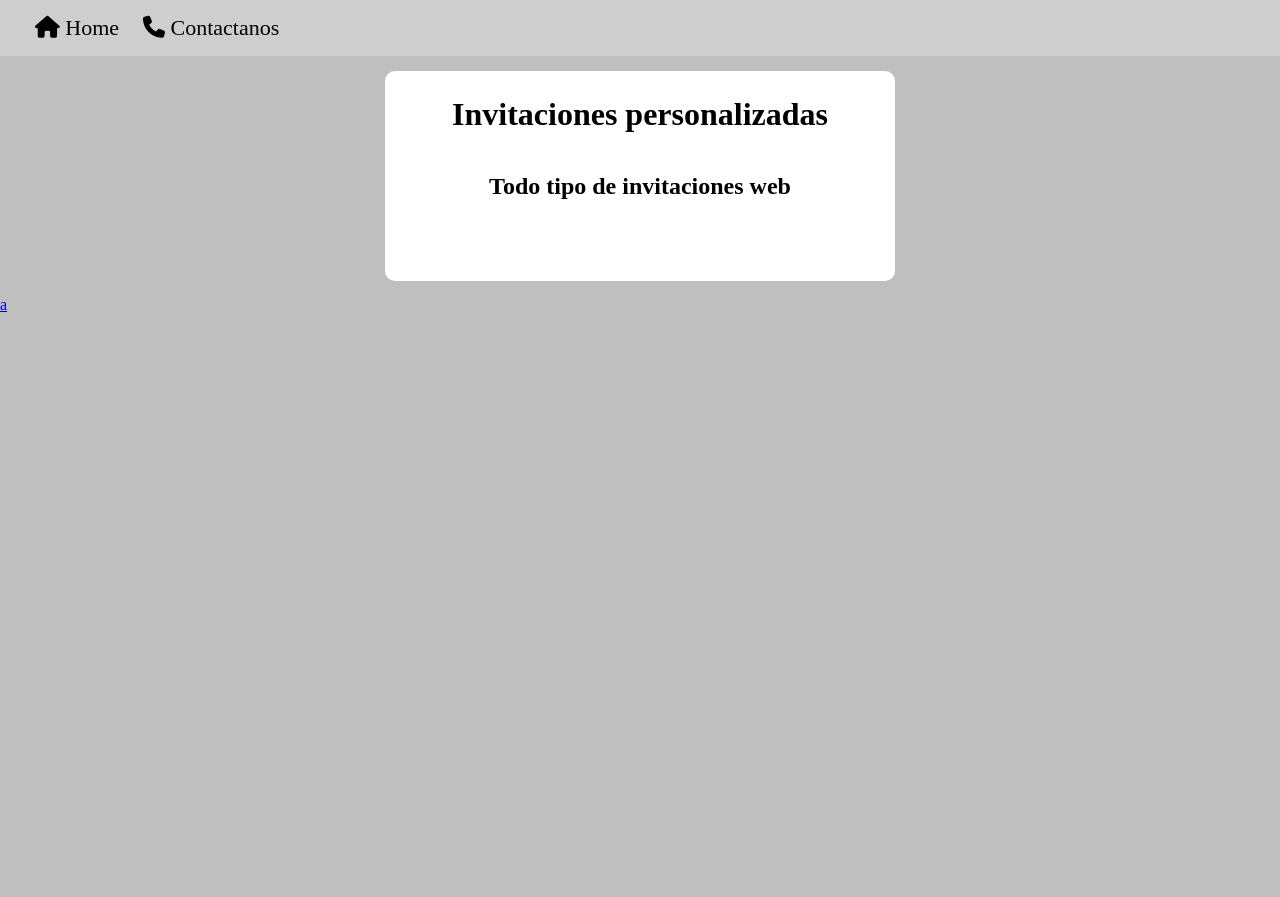
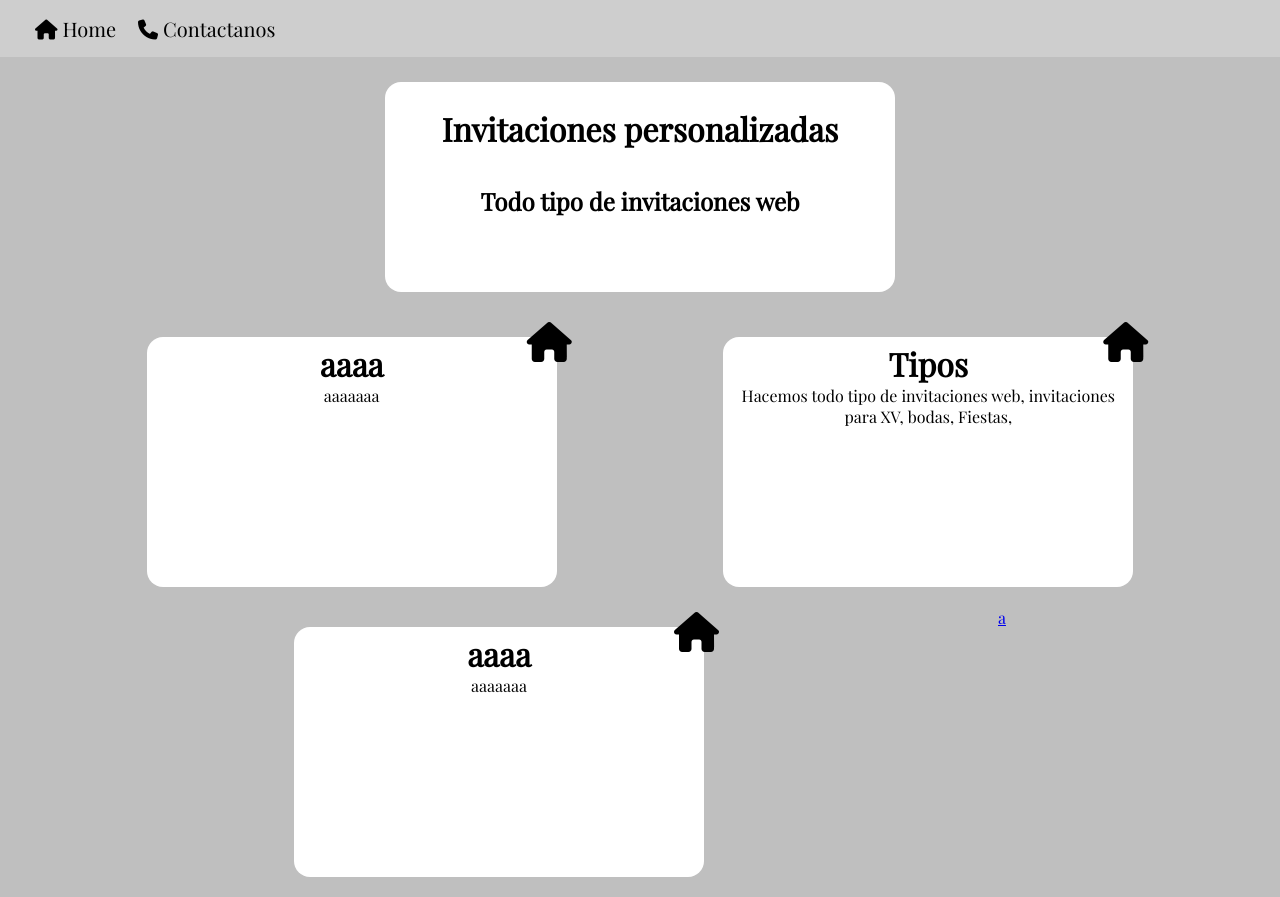
Before and after one commit to Dylaan006/deprueba, a plain HTML site: page index.html in a window 1280 px wide. Before the commit the page ends 800 px from the top, so only its background shows below. Drawn offline with nearby package versions, Linux system fonts and the light colour scheme.

Commit message:
actualizacion de index

```diff
--- a/index.css
+++ b/index.css
@@ -1,6 +1,6 @@
 * {
     margin: 0;
-
+    font-family: 'Playfair Display', serif;
 }
 
 body {
@@ -24,8 +24,8 @@ body {
 
 .nav__li {
     display: inline-block;
-    margin-right: 20px;
-    font-size: 22px;
+    margin-right: 18px;
+    font-size: 20px;
 }
 
 .a{
@@ -35,7 +35,7 @@ body {
 }
 
 .a:hover {
-    color: #6e6b6b;
+    color: #fff;
 
 }
 
@@ -50,9 +50,10 @@ body {
     height: 200px;
     width: 500px;
     background-color: #fff;
-    border-radius: 10px;
+    border-radius: 2vh;
     text-align: center;
     padding: 5px;
+    margin: 10px;
 }
 
 .h1a {
@@ -61,6 +62,33 @@ body {
 }
 
 .h2a {
-    padding: 20px;
+    padding: 10px;
+    margin: 5px;
+}
+
+
+.info-container {
+    display: flex;
+    justify-content: space-evenly;
+    flex-wrap: wrap;
 
 }
+
+.info {
+    height: 30vh;
+    width: 50vh;
+    background-color: #fff;
+    text-align: center;
+    border-radius: 2vh;
+    padding: 5px;
+    margin: 20px;
+
+}
+
+.info i {
+    position: relative;
+    float: right;
+    margin: -20px;
+    font-size: 40px;
+
+}
--- a/index.html
+++ b/index.html
@@ -38,6 +38,39 @@
         </div>
     </div>
 
-    <a href="zowi-invitacion/zowii.html"> a</a>
+
+    <div class="info-container">
+        <div class="info">
+            <div class="i-container">
+                <i class="fa-solid fa-house"></i>
+            </div>
+                    <h1>aaaa</h1>
+                    <p>aaaaaaa</p>
+
+        </div>
+
+
+        <div class="info">
+            <div class="i-container">
+                <i class="fa-solid fa-house"></i>
+            </div>
+                    <h1>Tipos</h1>
+                    <p>Hacemos todo tipo de invitaciones web, invitaciones para XV, bodas, Fiestas,  </p>
+
+        </div>
+
+
+        <div class="info">
+            <div class="i-container">
+                <i class="fa-solid fa-house"></i>
+            </div>
+                    <h1>aaaa</h1>
+                    <p>aaaaaaa</p>
+
+        </div>
+        <a href="zowi-invitacion/zowii.html"> a</a>
+    </div>
+
+
 </body>
 </html>
```
